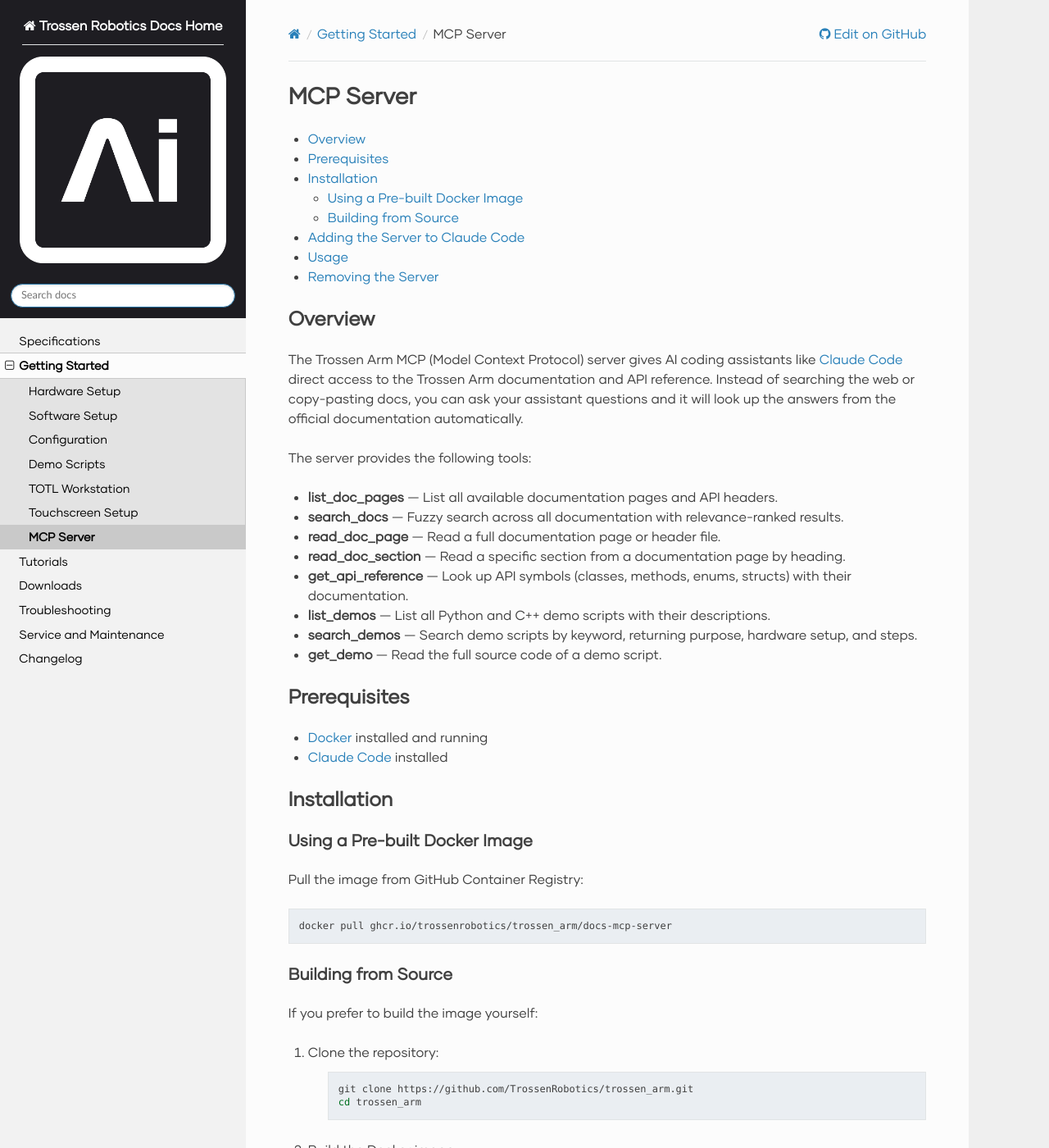
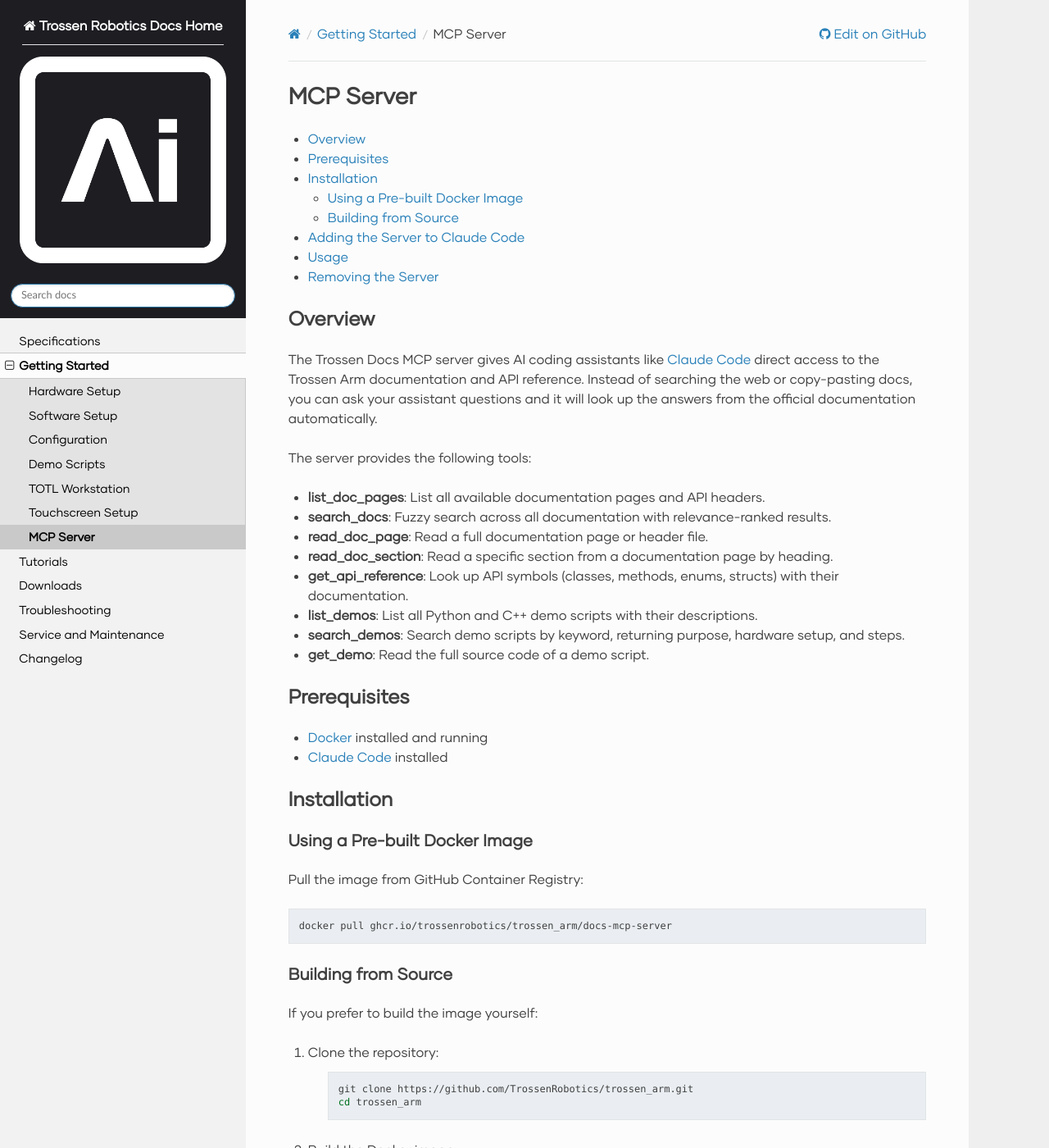
Before and after one commit to TrossenRobotics/trossen_arm, a Sphinx documentation site: the page built from docs/getting_started/mcp_server.rst, in a window 1280 px wide and 1400 px high. Shown: the whole window at 82% size. Built offline with Sphinx 7.4.7 and the Read the Docs theme 3.1.0, drawn with Linux system fonts in a browser that asks for light colours; some web fonts are replaced; pages that are not in the unit, such as notebooks, are missing from menus; some of the changed text lies outside the part shown.

```diff
--- a/docs/getting_started/mcp_server.rst
+++ b/docs/getting_started/mcp_server.rst
@@ -9,19 +9,19 @@ MCP Server
 Overview
 ========
 
-The Trossen Arm MCP (Model Context Protocol) server gives AI coding assistants like `Claude Code <https://docs.anthropic.com/en/docs/claude-code>`_ direct access to the Trossen Arm documentation and API reference.
+The Trossen Docs MCP server gives AI coding assistants like `Claude Code <https://docs.anthropic.com/en/docs/claude-code>`_ direct access to the Trossen Arm documentation and API reference.
 Instead of searching the web or copy-pasting docs, you can ask your assistant questions and it will look up the answers from the official documentation automatically.
 
 The server provides the following tools:
 
-- **list_doc_pages** — List all available documentation pages and API headers.
-- **search_docs** — Fuzzy search across all documentation with relevance-ranked results.
-- **read_doc_page** — Read a full documentation page or header file.
-- **read_doc_section** — Read a specific section from a documentation page by heading.
-- **get_api_reference** — Look up API symbols (classes, methods, enums, structs) with their documentation.
-- **list_demos** — List all Python and C++ demo scripts with their descriptions.
-- **search_demos** — Search demo scripts by keyword, returning purpose, hardware setup, and steps.
-- **get_demo** — Read the full source code of a demo script.
+- **list_doc_pages**: List all available documentation pages and API headers.
+- **search_docs**: Fuzzy search across all documentation with relevance-ranked results.
+- **read_doc_page**: Read a full documentation page or header file.
+- **read_doc_section**: Read a specific section from a documentation page by heading.
+- **get_api_reference**: Look up API symbols (classes, methods, enums, structs) with their documentation.
+- **list_demos**: List all Python and C++ demo scripts with their descriptions.
+- **search_demos**: Search demo scripts by keyword, returning purpose, hardware setup, and steps.
+- **get_demo**: Read the full source code of a demo script.
 
 Prerequisites
 =============
```
Also changed, not shown: other parts of docs/getting_started/mcp_server.rst (+2 -2 lines).
